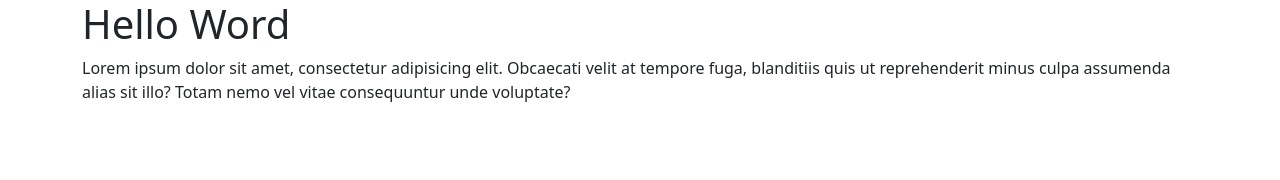
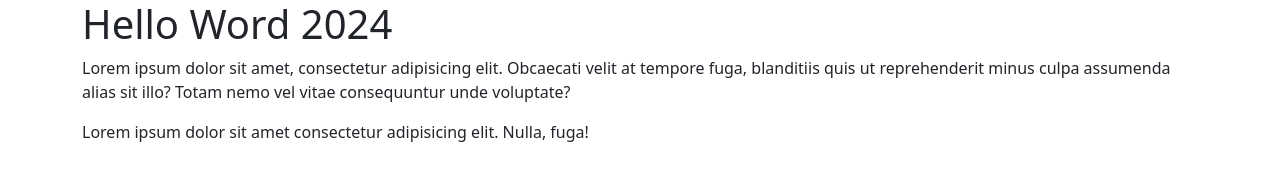
Before and after one commit to 7-programacion/PruebaGit, a plain HTML site: page index.html in a window 1280 px wide. Drawn offline with Linux system fonts and the light colour scheme.

Commit message:
Actualizacion version 1 Pumbita

```diff
--- a/index.html
+++ b/index.html
@@ -9,8 +9,9 @@
 <body>
     <div class="container">
         <div class="row">
-            <h1>Hello Word</h1>
+            <h1>Hello Word 2024</h1>
             <p>Lorem ipsum dolor sit amet, consectetur adipisicing elit. Obcaecati velit at tempore fuga, blanditiis quis ut reprehenderit minus culpa assumenda alias sit illo? Totam nemo vel vitae consequuntur unde voluptate?</p>
+            <p>Lorem ipsum dolor sit amet consectetur adipisicing elit. Nulla, fuga!</p>
         </div>
     </div>
 
```
